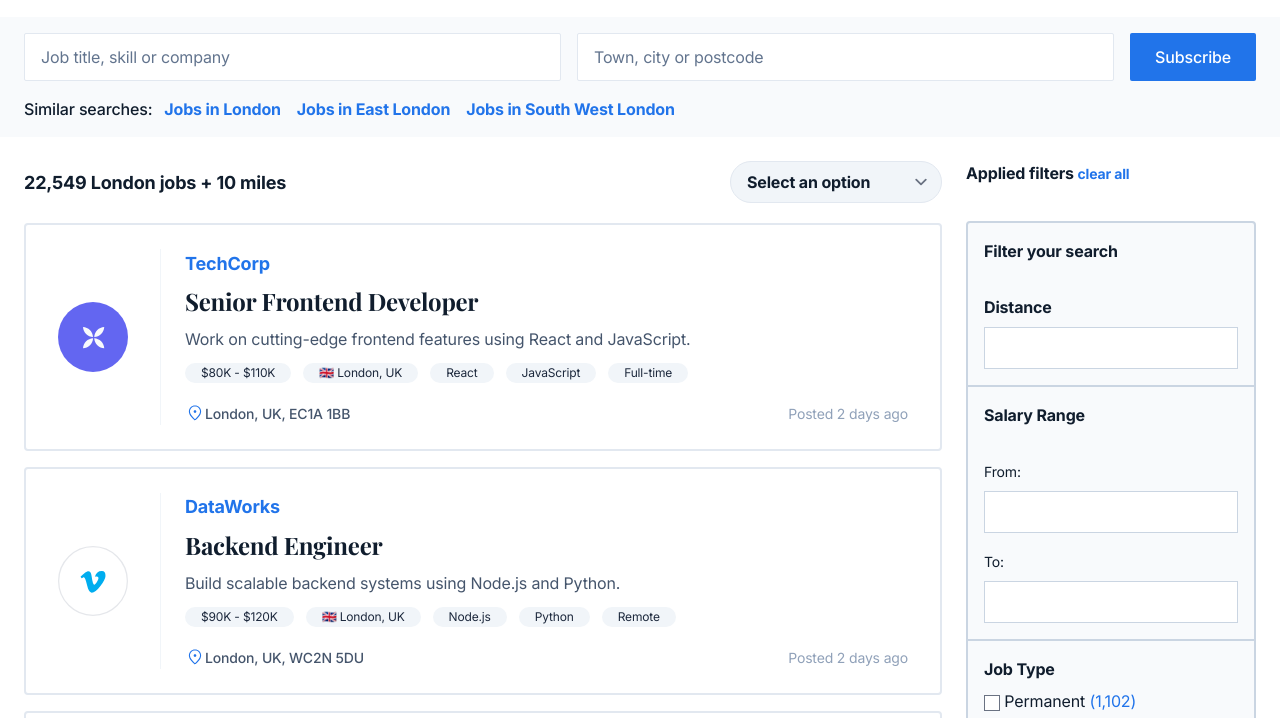
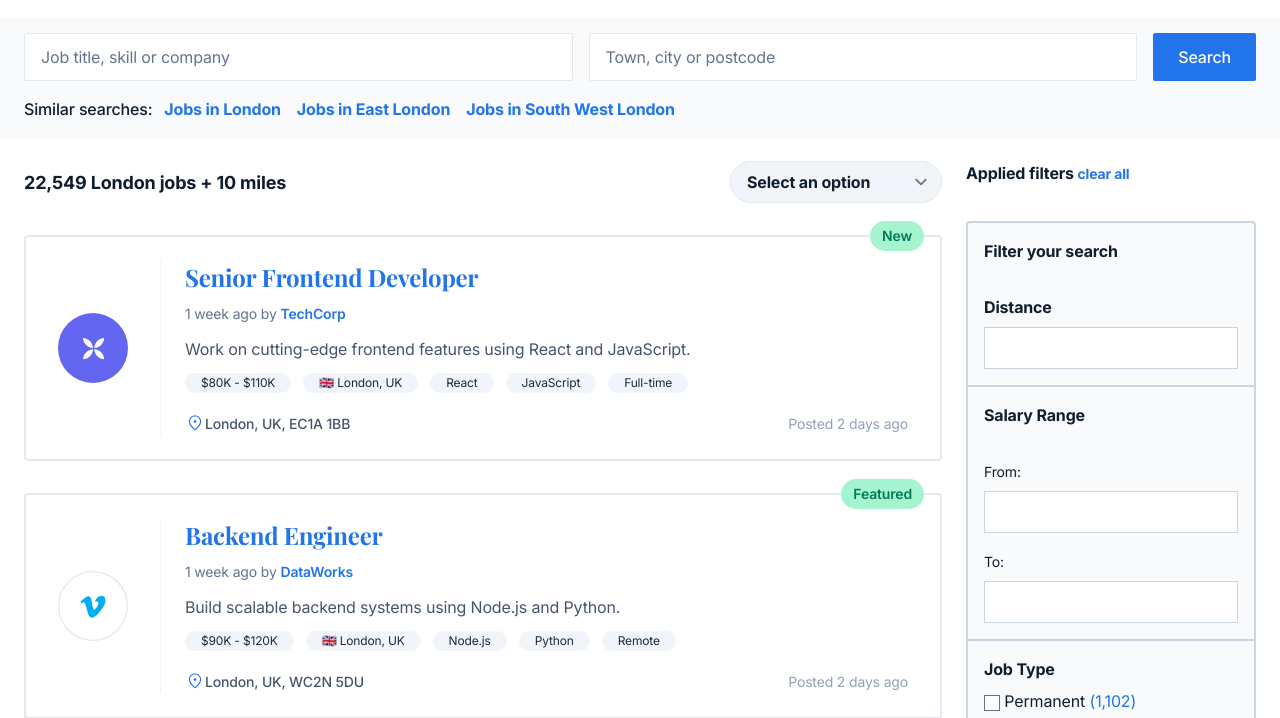
Before and after one commit to Your-CV-Video/Website, an Astro site: page /browse-jobs in a window 1280 px wide. Shown: the part 63-781 px from the top of the page. Built offline with nearby package versions, Linux system fonts and the light colour scheme; Astro itself is replaced by a stand-in of ours; a web font is replaced by a local one.

Commit message:
job page

```diff
--- a/src/components/Card/Card1.astro
+++ b/src/components/Card/Card1.astro
@@ -1,12 +1,12 @@
 ---
-const { image, header, title, tags = [], day, desc, posted,location,link='/job-details' } = Astro.props;
+const { image, header, title, tags = [], day, desc, posted,location,link='/job-details',feature='' } = Astro.props;
 import HeartEmptyIcon from "../svg/HeartEmptyIcon.astro";
 import MapMarkerIcon from "../svg/MapMarkerIcon.astro";
 import HeartIcon from "../svg/HeartIcon.astro";
 ---
 
 <article
-    class="p-6 md:px-8 aos-init aos-animate border-2 border-slate-200 rounded-sm hover:border-blue-700 hover:bg-slate-50 cursor-pointer"
+    class="relative p-6 md:px-8 aos-init aos-animate border-2 border-slate-200 rounded-sm hover:border-blue-700 hover:bg-slate-50 cursor-pointer"
     x-data
     @click={`window.location.href = '${link}'`}
 >
@@ -19,15 +19,13 @@ import HeartIcon from "../svg/HeartIcon.astro";
         </div>
 
         <!-- Job Content -->
-        <div class="grow">
-            <div class="md:flex md:items-center md:justify-between mb-2">
-                <p class="text-lg text-blue-600 font-bold">{header}</p>
-                <a class="icon-size-28 " href="asdasd">
-                   <!-- <HeartEmptyIcon></HeartEmptyIcon> -->
-                </a>
-            </div>
+        <div class="grow ">
 
-            <h2 class="h4 font-playfair-display mb-2">{title}</h2>
+            { feature !=''&& ( <div class="absolute top-0 right-0 mr-4 -mt-4">
+                <div class="inline-flex text-sm font-semibold py-1 px-3 text-emerald-700 bg-emerald-200 rounded-full">{feature}</div>
+            </div>)}
+            <h2 class="h4 font-playfair-display mb-2 text-blue-600">{title}</h2>
+            <p class="mb-3 text-slate-500 text-sm" >1 week ago by <a class="text-blue-600 font-semibold hover:underline" href="">{header}</a> </p>
             <p class="text-slate-600 mb-3">{desc}</p>
             {/* Job Tags */}
             <div class="flex flex-wrap mt-3">
--- a/src/components/Section/Job.astro
+++ b/src/components/Section/Job.astro
@@ -4,7 +4,7 @@ import Card1 from "../Card/Card1.astro";
 import Hero2 from "./Hero2.astro";
 ---
 
-<div class="md:flex md:items-center md:justify-between mb-3">
+<div class="md:flex md:items-center md:justify-between mb-6">
     <!-- Job Title -->
     <div class="flex items-center justify-center">
         <p class="text-lg  font-bold  mb-2">22,549 London jobs  + 10 miles</p>
@@ -22,7 +22,7 @@ import Hero2 from "./Hero2.astro";
         </h4>
     </div>
 </div>
-<div class="space-y-4">
+<div class="space-y-8">
     {
         jobs.map((job:any) =>
             !job.ishero ? (
@@ -34,6 +34,7 @@ import Hero2 from "./Hero2.astro";
                     desc={job.desc}
                     posted={job.posted}
                     location={job.location}
+                    feature={job.feature}
                     day="1d"
                 />
             ) : (
--- a/src/pages/browse-jobs.astro
+++ b/src/pages/browse-jobs.astro
@@ -1,7 +1,7 @@
 ---
 import Layout from "../layouts/Layout.astro";
 import Hero1 from "../components/Section/Hero1.astro";
-import Job from "../components/Section/Job.astro";
+import Job from "../components/Section/Job.astro"
 
 const jobs = [
     {
@@ -20,6 +20,7 @@ const jobs = [
         desc: "Work on cutting-edge frontend features using React and JavaScript.",
         published: "Published: 2 days ago",
         posted: "Posted 2 days ago",
+        feature:'New'
     },
     {
         ishero: false,
@@ -31,6 +32,7 @@ const jobs = [
         desc: "Build scalable backend systems using Node.js and Python.",
         published: "Published: 2 days ago",
         posted: "Posted 2 days ago",
+        feature:'Featured'
     },
     {
         ishero: false,
@@ -42,6 +44,7 @@ const jobs = [
         desc: "Develop both frontend and backend solutions with Vue.js and Django.",
         published: "Published: 2 days ago",
         posted: "Posted 2 days ago",
+        feature:'Promoted'
     },
     {
         ishero: false,
@@ -59,6 +62,7 @@ const jobs = [
         desc: "Lead product teams to deliver innovative solutions in an Agile environment.",
         published: "Published: 2 days ago",
         posted: "Posted 2 days ago",
+        feature:''
     },
     {
         ishero: true,
@@ -66,6 +70,7 @@ const jobs = [
         desc: "Get a weekly email with the latest startup jobs.",
         published: "Published: 2 days ago",
         posted: "Posted 2 days ago",
+        feature:''
     },
     {
         ishero: false,
@@ -77,6 +82,7 @@ const jobs = [
         desc: "Design intuitive and beautiful user interfaces using Figma and Sketch.",
         published: "Published: 2 days ago",
         posted: "Posted 2 days ago",
+        feature:''
     },
     {
         ishero: false,
@@ -94,6 +100,7 @@ const jobs = [
         desc: "Analyze data and build machine learning models to generate insights.",
         published: "Published: 2 days ago",
         posted: "Posted 2 days ago",
+        feature:''
     },
     {
         ishero: false,
@@ -111,6 +118,7 @@ const jobs = [
         desc: "Manage cloud infrastructure and automation using AWS and Docker.",
         published: "Published: 2 days ago",
         posted: "Posted 2 days ago",
+        feature:''
     },
     {
         ishero: false,
@@ -128,6 +136,7 @@ const jobs = [
         desc: "Develop and execute marketing strategies focused on SEO and content.",
         published: "Published: 2 days ago",
         posted: "Posted 2 days ago",
+        feature:''
     },
 ];
 ---
@@ -162,7 +171,7 @@ const jobs = [
                             <div class="sm:w-1/3">
                                 <button
                                     class="btn text-white bg-blue-600 hover:bg-blue-700 sm: w-full"
-                                    >Subscribe</button
+                                    >Search</button
                                 >
                             </div>
                         </div>
@@ -202,7 +211,7 @@ const jobs = [
                     <Job jobs={jobs} />
                 </div>
                 <article
-                    class="h-full flex flex-col space-y-5 aos-init aos-animate"
+                    class="h-full flex flex-col space-y-5 aos-init aos-animate "
                     data-aos="fade-up"
                     data-aos-delay="100"
                 >
```
